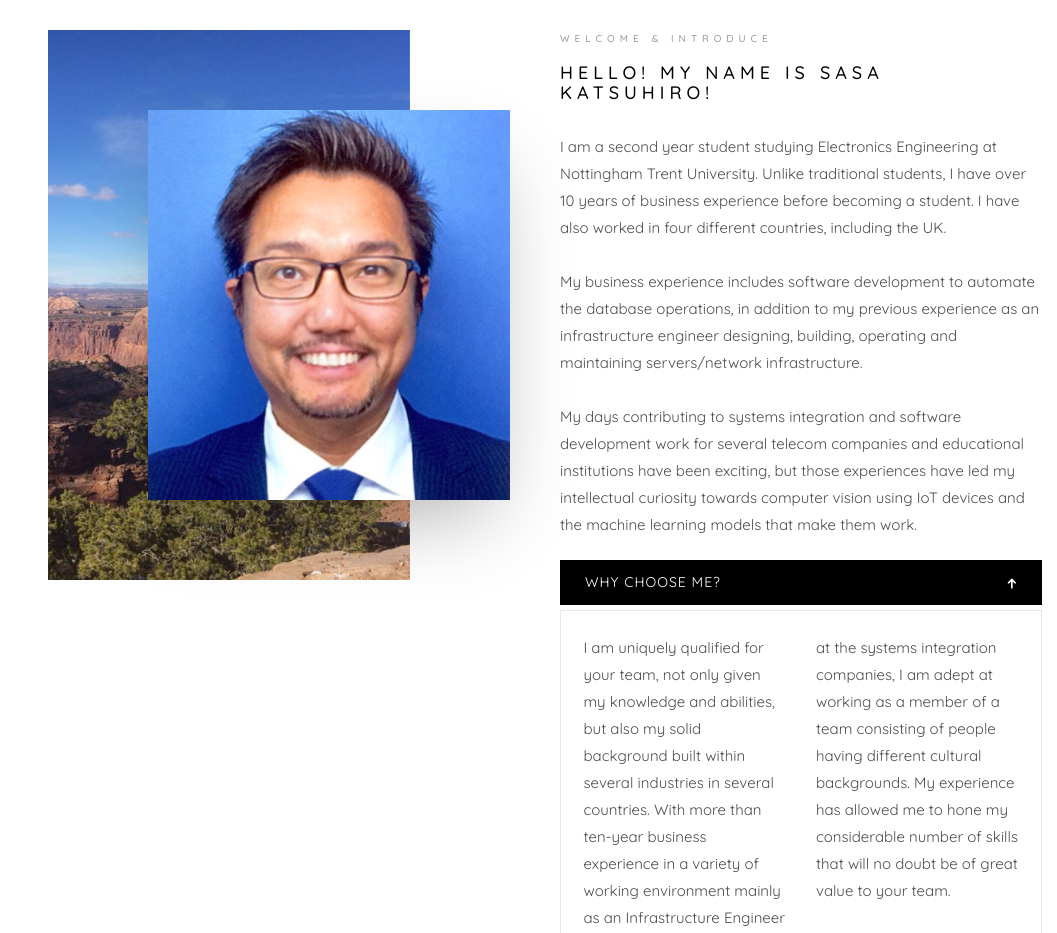
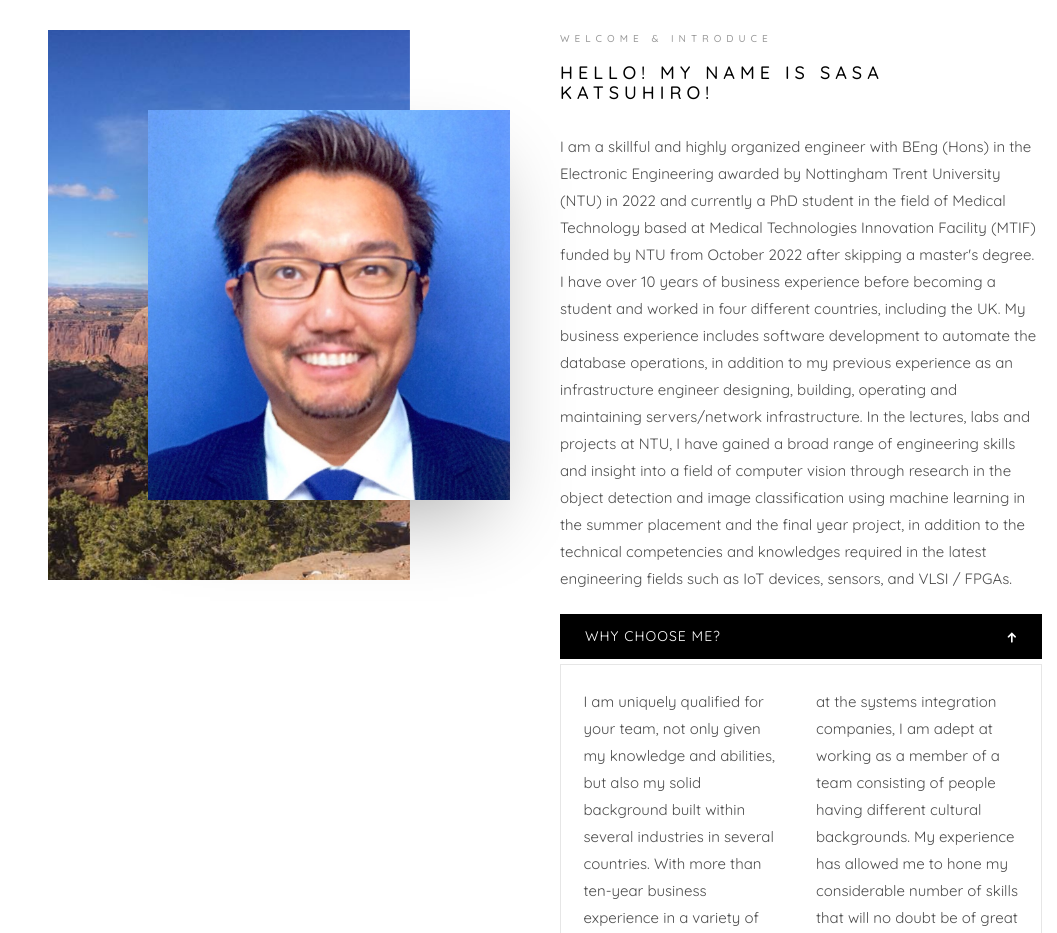
Before and after one commit to Sasagackie/portfolio, a plain HTML site: page index.html in a window 1280 px wide. Shown: the part 980-1913 px from the top of the page, without its empty margins (223-1280 px from the left). Drawn offline with Linux system fonts and the light colour scheme; files whose address does not match are found by name.

Commit message:
Update index.html

```diff
--- a/index.html
+++ b/index.html
@@ -143,15 +143,11 @@
 							<div class="about-desc">
 								<span class="heading-meta">Welcome &amp; Introduce</span>
 								<h3>Hello! My name is Sasa Katsuhiro!</h3>
-								<p>I am a second year student studying Electronics Engineering at Nottingham Trent University. Unlike traditional students,
-								   I have over 10 years of business experience before becoming a student. I have also worked in four different countries, including the UK.<br><br>
+								<p> I am a skillful and highly organized engineer with BEng (Hons) in the Electronic Engineering awarded by Nottingham Trent University (NTU) in 2022 and currently a PhD student in the field of Medical Technology based at Medical Technologies Innovation Facility (MTIF) funded by NTU from October 2022 after skipping a master's degree. I have over 10 years of business experience before becoming a student and worked in four different countries, including the UK.
 
-									My business experience includes software development to automate the database operations,
-									in addition to my previous experience as an infrastructure engineer designing, building,
-									operating and maintaining servers/network infrastructure.<br><br>
+									My business experience includes software development to automate the database operations, in addition to my previous experience as an infrastructure engineer designing, building, operating and maintaining servers/network infrastructure.
 
-									My days contributing to systems integration and software development work for several telecom companies and educational institutions have been exciting,
-									but those experiences have led my intellectual curiosity towards computer vision using IoT devices and the machine learning models that make them work.
+									In the lectures, labs and projects at NTU, I have gained a broad range of engineering skills and insight into a field of computer vision through research in the object detection and image classification using machine learning in the summer placement and the final year project, in addition to the technical competencies and knowledges required in the latest engineering fields such as IoT devices, sensors, and VLSI / FPGAs.
 									</p>
 							</div>
 							<div class="fancy-collapse-panel">
```
